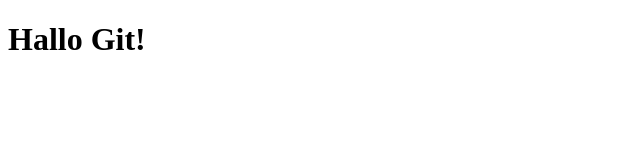
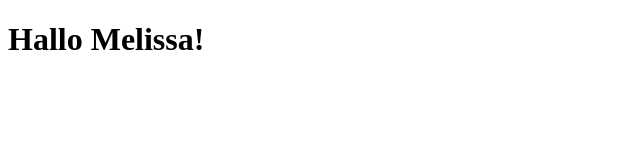
Before and after one commit to MelsAds98/mein-erstes-projekt, a plain HTML site: page index.html in a window 1280 px wide. Shown: the whole page, without its empty margins (0-640 px from the left). Drawn offline with Linux system fonts and the light colour scheme.

Commit message:
Ueberschrift geaendert

```diff
--- a/index.html
+++ b/index.html
@@ -4,6 +4,6 @@
     <title>Mein erstes Projekt</title>
   </head>
   <body>
-    <h1>Hallo Git!</h1>
+    <h1>Hallo Melissa!</h1>
   </body>
 </html>
```
